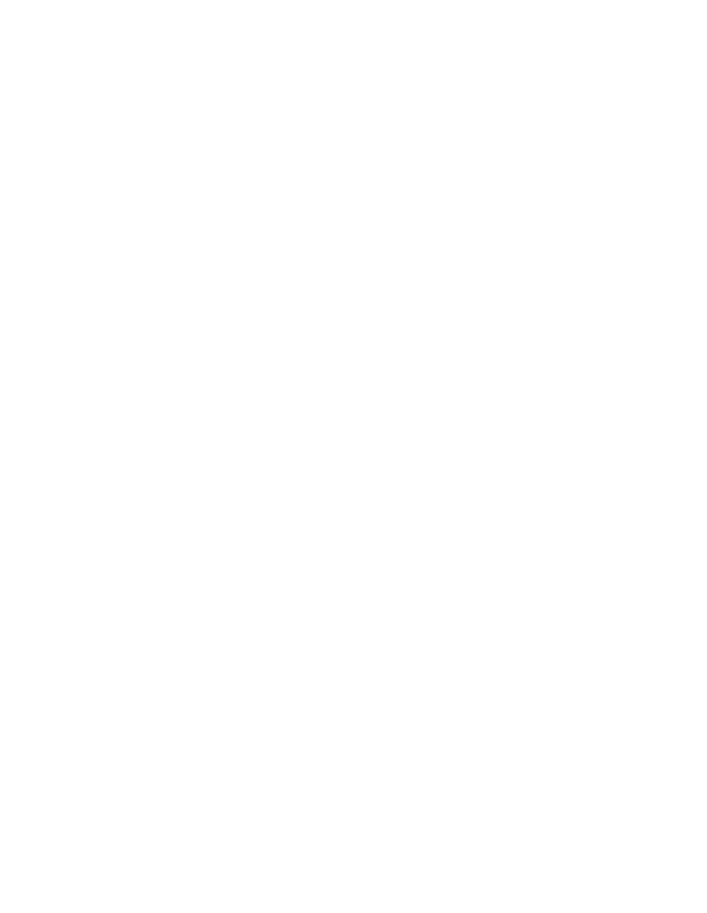
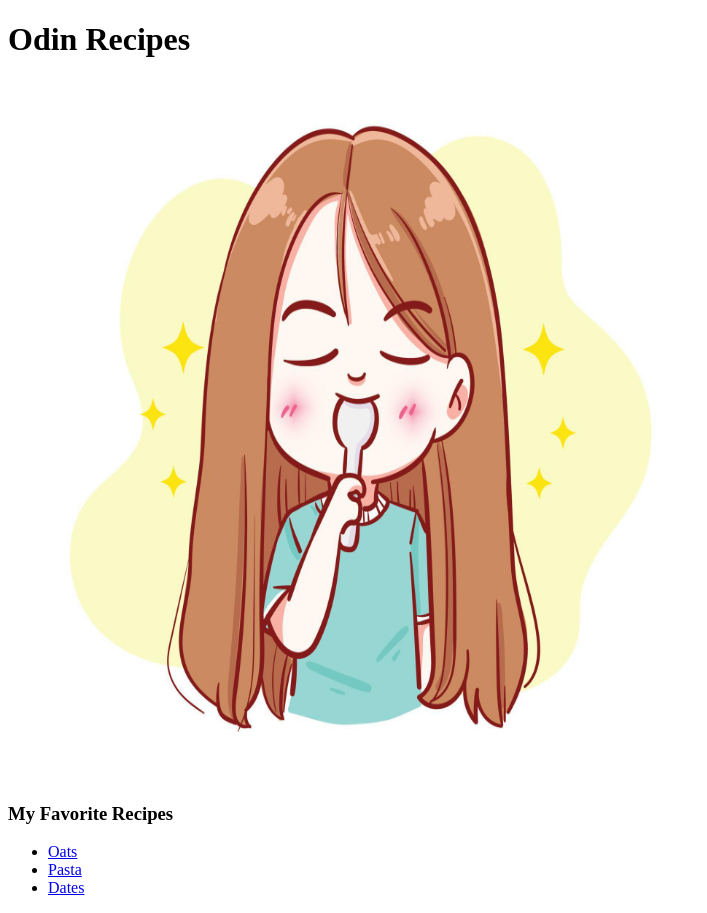
Before and after one commit to MicHibi/odin-recipes, a plain HTML site: page index.html in a window 1280 px wide. Shown: the whole page, without its empty margins (0-707 px from the left). Before the commit the page ends 800 px from the top, so only its background shows below. Drawn offline with Linux system fonts and the light colour scheme.

Commit message:
Finish project

```diff
--- a/index.html
+++ b/index.html
@@ -1,5 +1,23 @@
 <!DOCTYPE html>
 
 <html lang="en">
+    <head>
+        <meta charset="UTF-8">
+        <title>Odin Recipes</title>
 
+    </head>
+    <body>
+        <h1>Odin Recipes</h1>
+
+        <img src="./recipe-images/happyeating.jpg" width="700" height="700">
+
+        <h3>My Favorite Recipes</h3>
+
+       <ul>
+        <li><a href="./recipes/blueberry.html">Oats</a></li>
+        <li><a href="./recipes/mushroom.html">Pasta</a></li>
+        <li><a href="./recipes/dates.html">Dates</a></li>
+       </ul>
+
+    </body>
 </html>
```
Also changed, not shown: recipe-images/happyeating.jpg (added).
